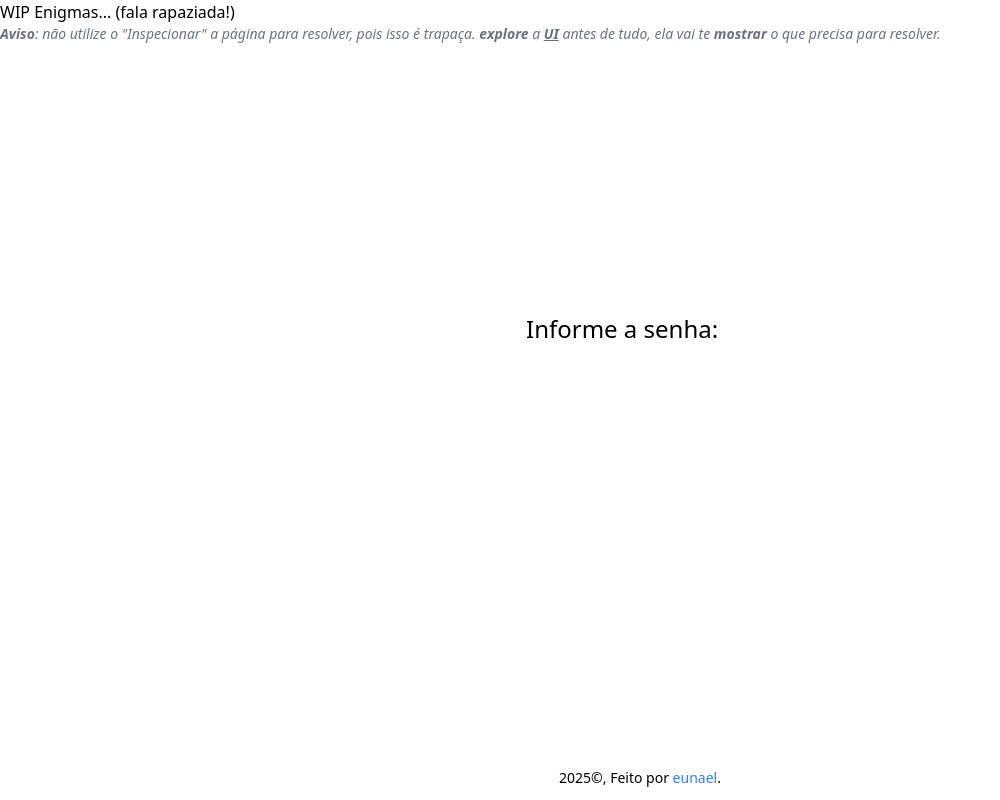
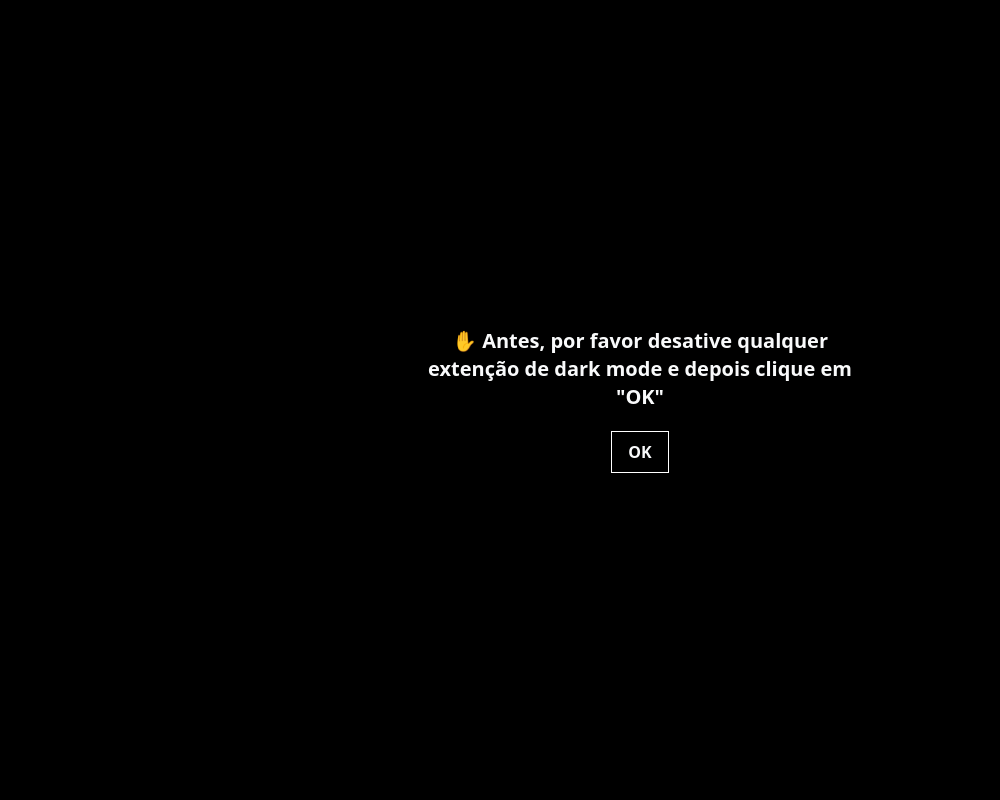
Before and after one commit to eunael/enigmas, a Vue app: page / in a window 1280 px wide. Shown: the whole page, without its empty margins (0-1000 px from the left). Built offline with nearby package versions, Linux system fonts and the light colour scheme.

Commit message:
Add dark mode warning

```diff
--- a/src/views/HomeView.vue
+++ b/src/views/HomeView.vue
@@ -1,6 +1,7 @@
 <script setup lang="ts">
 import { ref, type Ref } from 'vue'
 
+const darkModeOff: Ref<boolean> = ref(false)
 const light: Ref<boolean> = ref(true)
 const msg: Ref<string> = ref('')
 
@@ -9,18 +10,18 @@ function toggleLight() {
 }
 
 function tentarSenha() {
-  msg.value = '( ainda não terminei essa parte :[ )'
+  msg.value = '( se está vendo essa mensagem, pabéns, vc não acertou a senha! mas calma, é pq eu ainda não terminei. haverá mais em breve, então, até logo! )'
 
   setTimeout(() => {
     msg.value = ''
-  }, 5000);
+  }, 12000);
 }
 </script>
 
 <template class="">
   <div class="h-screen flex flex-col" :class="{ 'bg-white': light, 'bg-black': !light }">
-    <div>WIP Enigmas... (fala rapaziada!)</div>
-    <div class="text-sm text-gray-500 mb-5 w-fit">
+    <div class="px-4">WIP Enigmas... (fala rapaziada!)</div>
+    <div class="text-sm text-gray-500 mb-5 w-fit px-4">
       <i>
         <strong>Aviso</strong>: não utilize o "Inspecionar" a página para resolver, pois isso é trapaça.
         <strong>explore</strong>
@@ -32,7 +33,7 @@ function tentarSenha() {
     <div class="text-white w-full max-w-md mx-auto grow flex justify-center items-center border border-white mb-5">
       <form class="select-none" @submit.prevent="tentarSenha">
         <p class="text-black mb-5 text-2xl">Informe a senha:</p>
-        <div class="flex gap-3 mb-5">
+        <div class="flex gap-3 mb-5 w-fit mx-auto">
           <input
             type="number"
             class="bg-white text-black text-4xl px-2 w-12 [appearance:textfield] [&::-webkit-outer-spin-button]:appearance-none [&::-webkit-inner-spin-button]:appearance-none"
@@ -62,18 +63,28 @@ function tentarSenha() {
             max="9"
           >
         </div>
-        <div class="text-end mb-5">
+        <div class="text-end mb-5 mx-auto w-fit">
           <button class="font-bold border border-white px-4 py-2 cursor-pointer" type="submit">Enviar</button>
         </div>
         <div>
-          <p class="text-wrap text-center" v-text="msg"></p>
+          <p class="text-wrap text-center px-4" v-text="msg"></p>
         </div>
       </form>
     </div>
 
-    <div class="bg-white text-center text-sm py-3">
+    <div class="text-center text-sm py-3" :class="{ 'text-white': !light, 'text-black': light }">
         2025&copy;, Feito por <a href="https://github.com/eunael" class="link text-blue-500"
             target="_blank">eunael</a>.
     </div>
+
+    <div
+        v-if="!darkModeOff"
+        class="bg-black text-gray-50 text-nowrap absolute w-full h-screen flex justify-center items-center"
+      >
+        <div class="text-center font-bold px-4">
+          <p class="text-xl mb-5 w-full max-w-md text-wrap">✋ Antes, por favor desative qualquer extenção de dark mode e depois clique em "OK"</p>
+          <button class="px-4 py-2 bg-transparent border border-white cursor-pointer" @click="darkModeOff = true">OK</button>
+        </div>
+      </div>
   </div>
 </template>
```
